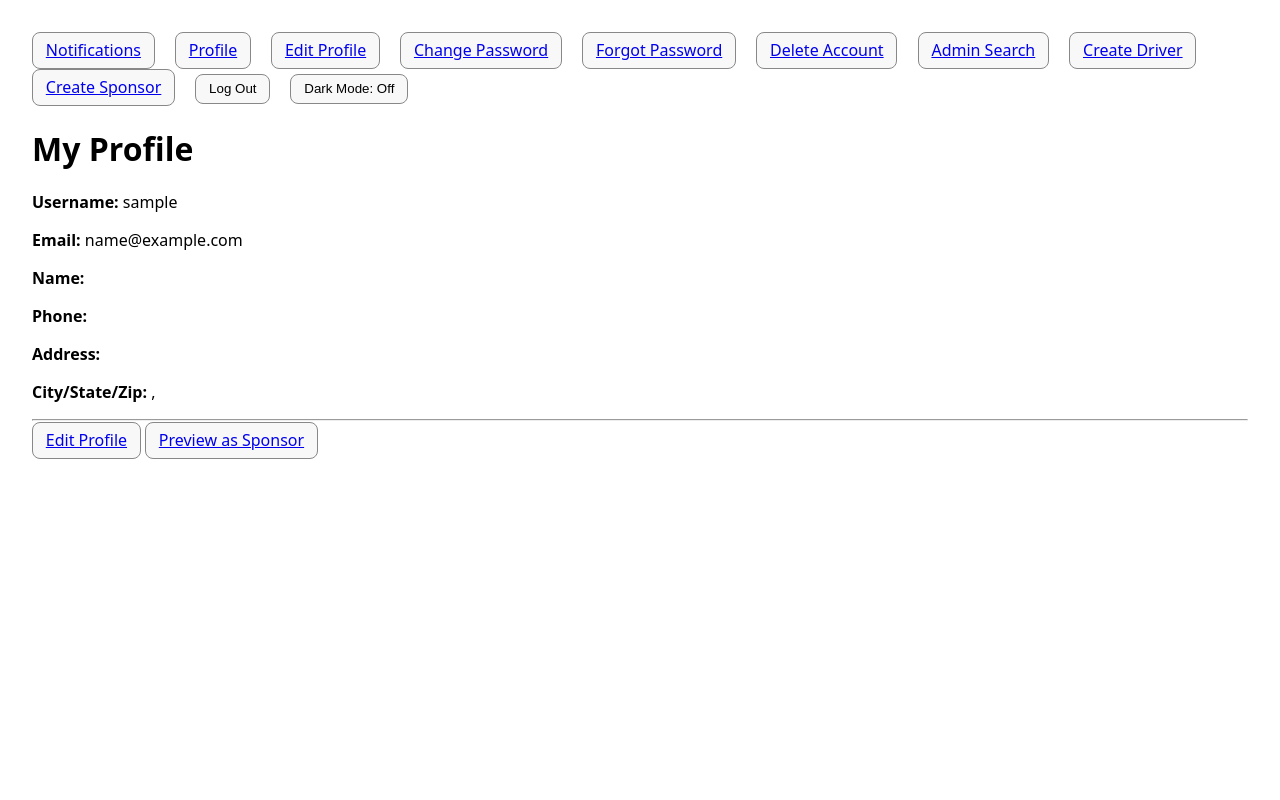
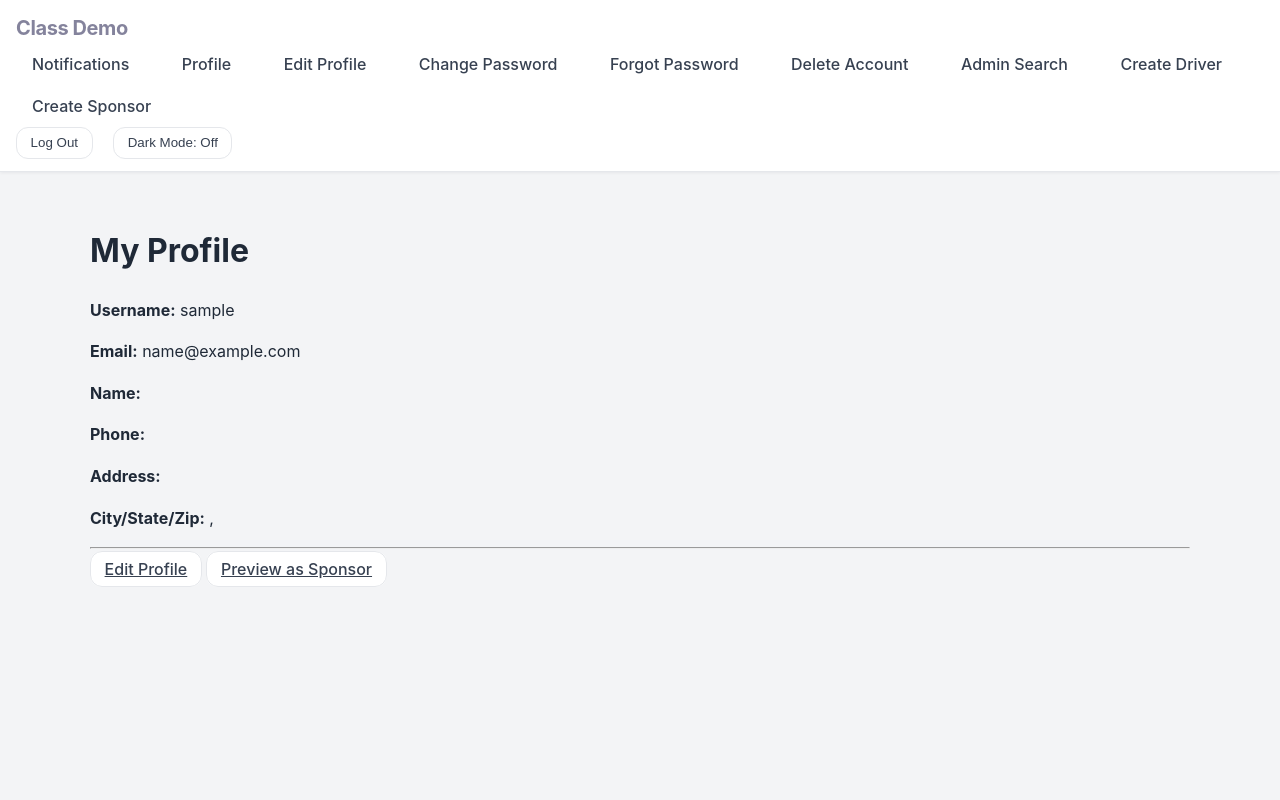
Before and after one commit to slothsage/F25-Team17, a Django app: page / in a window 1280 px wide. Run offline with Django 5.2, Linux system fonts and the light colour scheme; the visitor is signed in with stand-in values (Sample User, id 1); data comes from the database, SQL or seed files in the repository.

Commit message:
UI update

```diff
--- /dev/null
+++ b/static/css/styles.css
@@ -0,0 +1,176 @@
+:root {
+  --brand: #84839c;
+  --muted: #6b7280;   /* neutral gray */
+  --surface: #ffffff; /* card / nav background */
+  --background: #f3f4f6; /* page background */
+  --border: #e5e7eb;
+  --shadow: rgba(17, 24, 39, 0.06);
+  --radius: 0.75rem;
+}
+
+/*  Base Styles  */
+html, body {
+  height: 100%;
+}
+
+body {
+  font-family: Inter, system-ui, -apple-system, "Segoe UI", Roboto, Arial, sans-serif;
+  background: var(--background);
+  color: #1f2937;
+  margin: 0;
+  line-height: 1.6;
+}
+
+/*  Layout Container  */
+.container-main {
+  padding: 2rem 1rem;
+  max-width: 1100px;
+  margin: 0 auto;
+  animation: fadeIn 0.5s ease-in;
+}
+
+/* Navbar */
+.site-nav {
+  background: var(--surface);
+  border-bottom: 1px solid var(--border);
+  box-shadow: 0 1px 3px var(--shadow);
+  padding: 0.75rem 1rem;
+}
+
+/* Brand */
+.site-nav .navbar-brand {
+  font-weight: 700;
+  font-size: 1.25rem;
+  color: var(--brand);
+  letter-spacing: -0.02em;
+  text-decoration: none;
+  transition: color 0.2s ease;
+}
+
+.site-nav .navbar-brand:hover {
+  color: #87869b;
+}
+
+/* Nav links */
+.site-nav .nav-link {
+  color: #374151; /* neutral dark gray */
+  font-weight: 500;
+  padding: 0.5rem 1rem;
+  border-radius: var(--radius);
+  text-decoration: none;
+  transition: background-color 0.2s ease, color 0.2s ease;
+}
+
+.site-nav .nav-link:hover {
+  background-color: #f3f4f6;
+  color: var(--brand);
+}
+
+/* Active/current link */
+.site-nav .nav-link.active {
+  color: var(--brand);
+  background-color: #eef2ff;
+  font-weight: 600;
+}
+
+
+/*  Buttons  */
+.btn-muted {
+  background: var(--surface);
+  color: #374151;
+  border: 1px solid var(--border);
+  border-radius: var(--radius);
+  padding: 0.45rem 0.85rem;
+  font-weight: 500;
+  transition: all 0.25s ease-in-out;
+}
+
+.btn-muted:hover {
+  background: var(--brand);
+  color: #fff;
+  border-color: var(--brand);
+  transform: translateY(-1px);
+  box-shadow: 0 2px 6px var(--shadow);
+}
+
+/*  Cards  */
+.card {
+  border-radius: var(--radius);
+  box-shadow: 0 2px 8px var(--shadow);
+  border: none;
+  background: var(--surface);
+  transition: transform 0.2s ease, box-shadow 0.2s ease;
+}
+
+.card:hover {
+  transform: translateY(-3px);
+  box-shadow: 0 6px 16px var(--shadow);
+}
+
+.card + .card {
+  margin-top: 1rem;
+}
+
+/*  Tables  */
+.table thead th {
+  border-bottom: 2px solid var(--border);
+  font-weight: 600;
+  color: #374151;
+}
+
+.table tbody td {
+  vertical-align: middle;
+  border-color: var(--border);
+}
+
+/*  Small Helpers  */
+.kv {
+  color: var(--muted);
+  font-size: .95rem;
+}
+
+.count-badge {
+  font-size: .85rem;
+  color: #fff;
+  background: var(--muted);
+  padding: .25rem .6rem;
+  border-radius: 9999px; /* pill shape */
+}
+
+/*  Forms  */
+.admin-search-form input[type="search"] {
+  width: 220px;
+  padding: .5rem .75rem;
+  border-radius: var(--radius);
+  border: 1px solid var(--border);
+  background: #f9fafb;
+  transition: border-color 0.2s ease, box-shadow 0.2s ease;
+}
+
+.admin-search-form input[type="search"]:focus {
+  border-color: var(--brand);
+  box-shadow: 0 0 0 3px rgba(79, 70, 229, 0.2);
+  outline: none;
+}
+
+.admin-search-form button {
+  padding: .5rem .9rem;
+  border-radius: var(--radius);
+  font-weight: 500;
+}
+
+/*  Animations  */
+@keyframes fadeIn {
+  from { opacity: 0; transform: translateY(10px); }
+  to { opacity: 1; transform: translateY(0); }
+}
+
+/*  Responsive Tweaks  */
+@media (max-width: 600px) {
+  .admin-search-form input[type="search"] {
+    width: 140px;
+  }
+  .container-main {
+    padding: 1rem;
+  }
+}
--- a/templates/accounts/profile.html
+++ b/templates/accounts/profile.html
@@ -21,6 +21,6 @@
   <p>No driver profile found yet.</p>
 {% endif %}
 <hr>
-<a class="btn" href="{% url 'accounts:profile_edit' %}">Edit Profile</a>
-<a class="btn" href="{% url 'accounts:profile_preview' %}">Preview as Sponsor</a>
+<a class="btn btn-sm btn-muted" href="{% url 'accounts:profile_edit' %}">Edit Profile</a>
+<a class="btn btn-sm btn-muted" href="{% url 'accounts:profile_preview' %}">Preview as Sponsor</a>
 {% endblock content %}
--- a/templates/accounts/profile_edit.html
+++ b/templates/accounts/profile_edit.html
@@ -8,7 +8,7 @@
   {{ form.non_field_errors }}
   <p>{{ form.email.label_tag }} {{ form.email }}</p>
   {{ form.as_p }}
-  <button class="btn">Save</button>
+  <button class="btn btn-sm btn-muted">Save</button>
 </form>
 
 {% endblock content %}
--- a/templates/base.html
+++ b/templates/base.html
@@ -1,3 +1,4 @@
+{% load static %}
 <!doctype html>
 <html>
 <head>
@@ -15,12 +16,13 @@
   <meta charset="utf-8" />
   <meta name="viewport" content="width=device-width,initial-scale=1" />
   <title>Sprint Demo</title>
+
   <style>
     body{font-family:system-ui;margin:2rem}
     nav a, nav form{margin-right:1rem;display:inline-block}
     .btn{padding:.4rem .8rem;border:1px solid #888;border-radius:.5rem;background:#f8f8f8}
 
-    /* ADD: dark-mode overrides */
+    /* dark-mode overrides */
     .dark body { background:#0b1020; color:#e5e7eb; }
     .dark a { color:#a78bfa; }
     .dark .btn {
@@ -29,41 +31,58 @@
       border-color:#374151;
     }
   </style>
+
+  <link rel="stylesheet" href="{% static 'css/styles.css' %}?v=3">
 </head>
 <body>
-  <nav>
+
+  <nav class="navbar site-nav">
+    <div class="container d-flex align-items-center justify-content-between">
+      <a class="navbar-brand m" href="/">Class Demo</a>
+
+      <div class="d-flex flex-wrap justify-content-center gap-2">
         {% if user.is_authenticated %}
-    <a class="btn" href="{% url 'accounts:notifications_feed' %}">Notifications</a>
-    <a class="btn" href="{% url 'accounts:profile' %}">Profile</a>
-    <a class="btn" href="{% url 'accounts:profile_edit' %}">Edit Profile</a>
-    <a class="btn" href="{% url 'accounts:password_change' %}">Change Password</a>
-    <a class="btn" href="{% url 'accounts:password_reset' %}">Forgot Password</a>
-    <a class="btn" href="{% url 'accounts:delete_account' %}">Delete Account</a>
+          <a class="nav-link d-inline-block" href="{% url 'accounts:notifications_feed' %}">Notifications</a>
+          <a class="nav-link d-inline-block" href="{% url 'accounts:profile' %}">Profile</a>
+          <a class="nav-link d-inline-block" href="{% url 'accounts:profile_edit' %}">Edit Profile</a>
+          <a class="nav-link d-inline-block" href="{% url 'accounts:password_change' %}">Change Password</a>
+          <a class="nav-link d-inline-block" href="{% url 'accounts:password_reset' %}">Forgot Password</a>
+          <a class="nav-link d-inline-block" href="{% url 'accounts:delete_account' %}">Delete Account</a>
+          {% if user.is_staff or user.is_superuser %}
+            <a class="nav-link d-inline-block" href="/admin/">Admin Search</a>
+            <a class="nav-link d-inline-block" href="/admin/create-driver/">Create Driver</a>
+            <a class="nav-link d-inline-block" href="/admin/create-sponsor/">Create Sponsor</a>
+          {% endif %}
+        {% endif %}
+      </div>
 
-    {% if user.is_staff or user.is_superuser %}
-      <a class="btn" href="/admin/">Admin Search</a>
-      <a class="btn" href="/admin/create-driver/">Create Driver</a>
-      <a class="btn" href="/admin/create-sponsor/">Create Sponsor</a>
+      <div>
+        {% if user.is_authenticated %}
+          <form method="post" action="{% url 'accounts:logout' %}" style="display:inline">
+            {% csrf_token %}
+            <button class="btn btn-sm btn-muted" type="submit">Log Out</button>
+          </form>
+        {% else %}
+          <a class="btn btn-sm btn-muted" href="{% url 'accounts:login' %}">Login</a>
+          <a class="btn btn-sm btn-muted" href="{% url 'accounts:register' %}">Register</a>
+          <a class="btn btn-sm btn-muted" href="{% url 'accounts:password_reset' %}">Forgot Password</a>
         {% endif %}
 
-    <form method="post" action="{% url 'accounts:logout' %}" style="display:inline">
-      {% csrf_token %}
-      <button class="btn" type="submit">Log Out</button>
-    </form>
-  {% else %}
-    <a class="btn" href="{% url 'accounts:login' %}">Login</a>
-    <a class="btn" href="{% url 'accounts:register' %}">Register</a>
-    <a class="btn" href="{% url 'accounts:password_reset' %}">Forgot Password</a>
-  {% endif %}
 
-  <!-- ADD: theme toggle button -->
-  <button class="btn" id="theme-toggle" type="button" aria-label="Toggle dark mode" aria-pressed="false">
+        <button class="btn btn-sm btn-muted" id="theme-toggle" type="button" aria-label="Toggle dark mode" aria-pressed="false">
           Dark Mode: Off
         </button>
+      </div>
+    </div>
   </nav>
+
+
+  <div class="container-main">
     {% for m in messages %}<p>{{ m }}</p>{% endfor %}
     {% block content %}{% endblock %}
-    <!-- ADD: toggle logic (persist in localStorage) -->
+  </div>
+
+
   <script>
     (function () {
       const btn = document.getElementById("theme-toggle");
```
Lines whose indentation alone changed are shown as unchanged.
